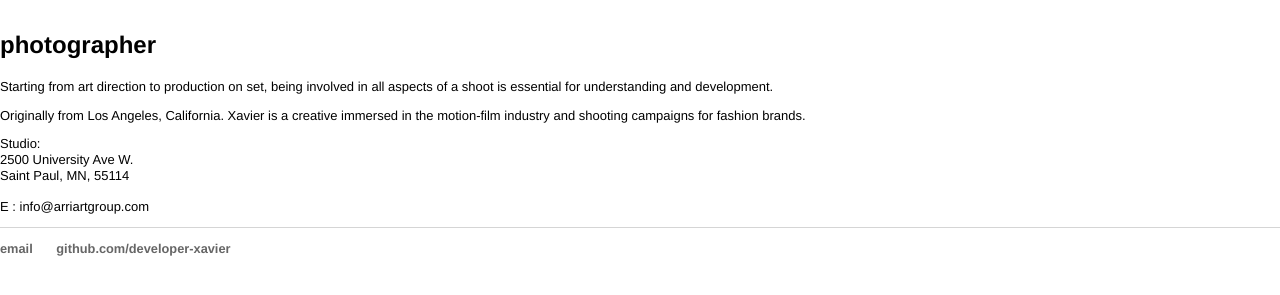
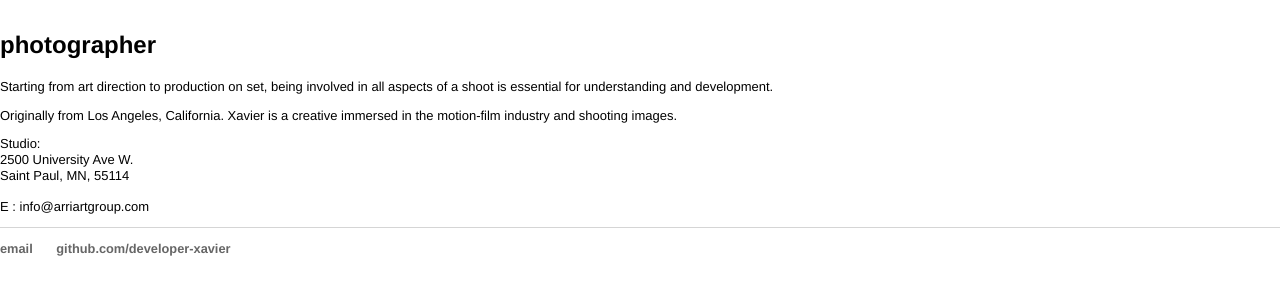
Before and after one commit to developer-xavier/developer-xavier.github.io, a Jekyll site: the page built from index.html, in a window 1280 px wide. Shown: the part 166-461 px from the top of the page. Built offline with Jekyll 4.4.1, drawn with Linux system fonts in a browser that asks for light colours.

Commit message:
Update index.html

```diff
--- a/index.html
+++ b/index.html
@@ -8,7 +8,7 @@
 	<p>
 		Starting from art direction to production on set, being involved in all aspects of a shoot is essential for understanding and development.
 	</p>
-		<p>Originally from Los Angeles, California. Xavier is a creative immersed in the motion-film industry and shooting campaigns for fashion brands.</p>
+		<p>Originally from Los Angeles, California. Xavier is a creative immersed in the motion-film industry and shooting images.</p>
 	<p>
 		Studio:
 		<br>
```
